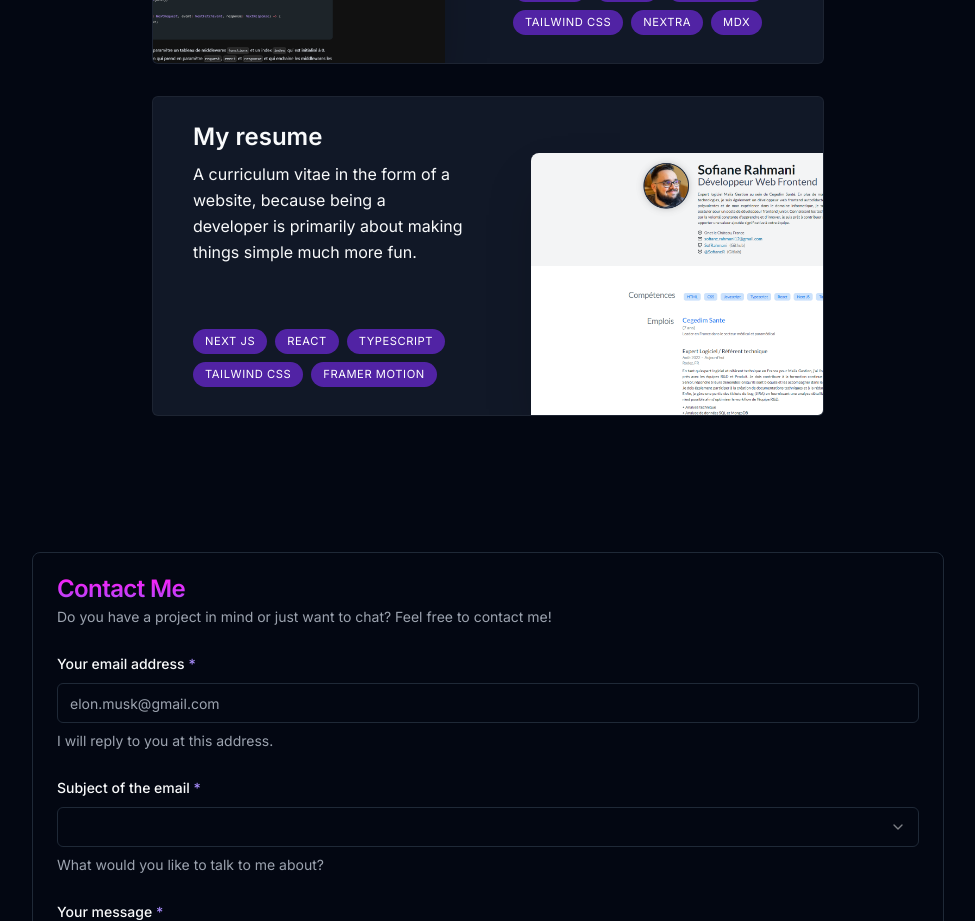
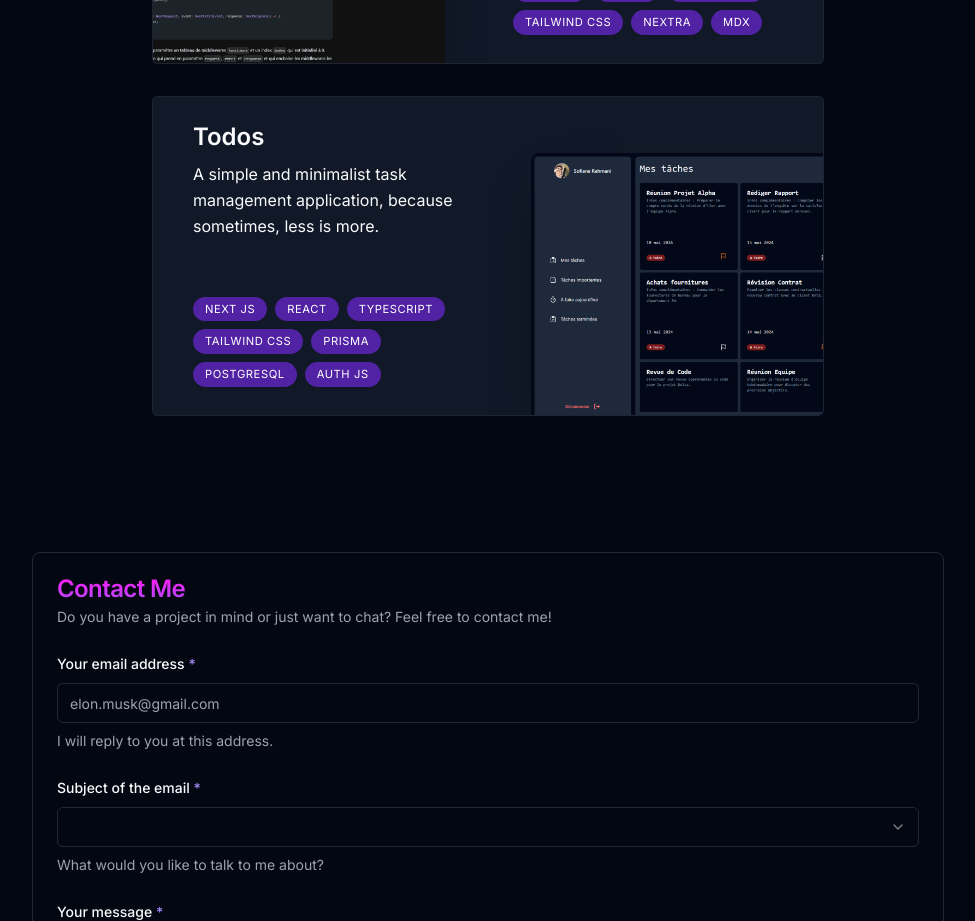
Before and after one commit to SofRahmani/portfolio, a Next.js app: page /en in a window 1280 px wide. Shown: the part 1940-2861 px from the top of the page, without its empty margins (152-1127 px from the left). Built offline with nearby package versions, Linux system fonts and the light colour scheme; no server answers.

Commit message:
feat: :sparkles: add Todos project

```diff
--- a/src/data/Projects_Items.ts
+++ b/src/data/Projects_Items.ts
@@ -1,6 +1,7 @@
 import Letter from "../../public/projects/letter.png";
 import Docs from "../../public/projects/docs.png";
 import Resume from "../../public/projects/resume.png";
+import Todos from '../../public/projects/todos.png'
 
 export const SIDES_PROJECTS = [
   {
@@ -22,12 +23,12 @@ export const SIDES_PROJECTS = [
     image: Docs
   },
   {
-    name: "My resume",
-    slug: "my-resume",
-    descriptionFR: "Un curriculum vitae sous forme de site, car être développeur, c'est avant tout rendre les choses simples bien plus amusantes.",
-    descriptionEN: "A curriculum vitae in the form of a website, because being a developer is primarily about making things simple much more fun.",
-    skills: ["Next JS", "React", "TypeScript", "Tailwind CSS", "Framer Motion"],
-    url: "https://resume.sofiane-rahmani.com/",
-    image: Resume
+    name: "Todos",
+    slug: "todos",
+    descriptionFR: "Une application de gestion de tâches simple et minimaliste, parce que parfois, il suffit de peu pour être efficace.",
+    descriptionEN: "A simple and minimalist task management application, because sometimes, less is more.",
+    skills: ["Next JS", "React", "TypeScript", "Tailwind CSS", "Prisma", "PostgreSQL", "Auth JS"],
+    url: "https://github.com/SofRahmani/todos",
+    image: Todos
   }
 ];
```
Also changed, not shown: public/projects/todos.png (added).
